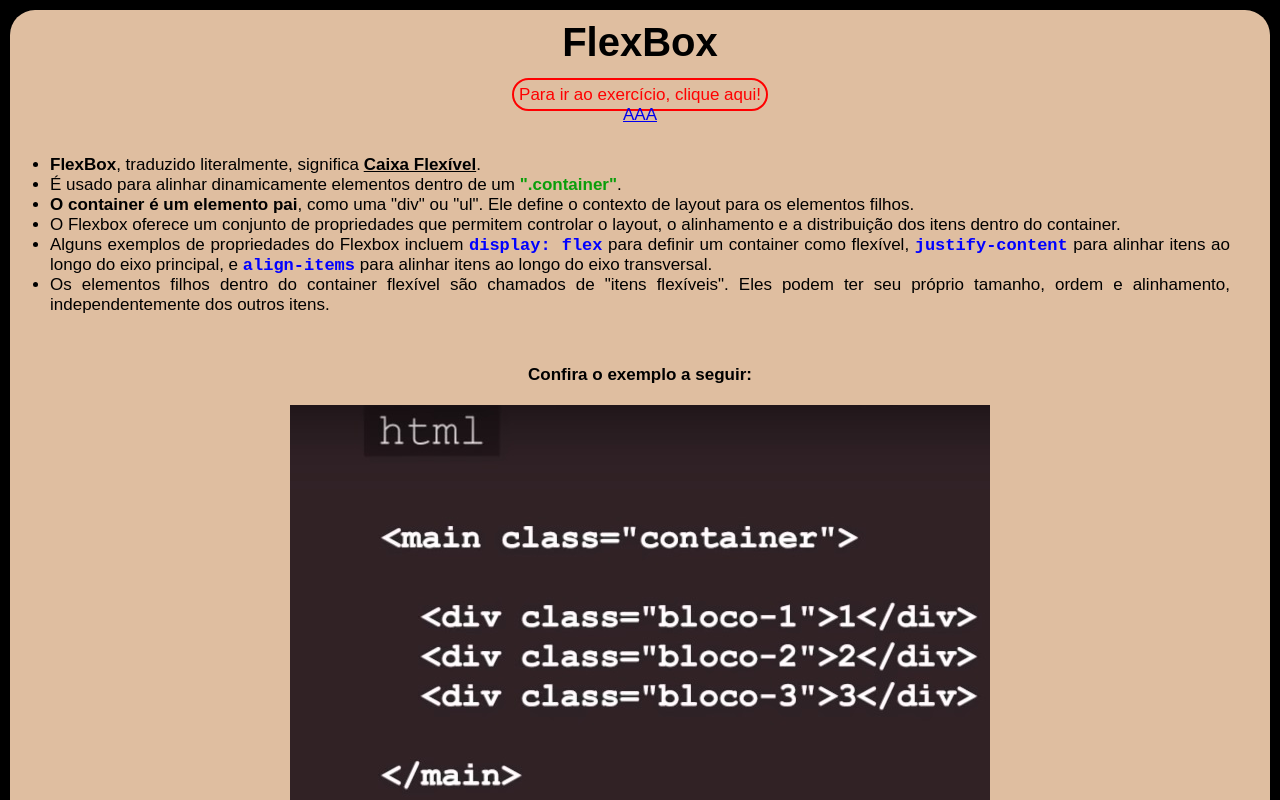
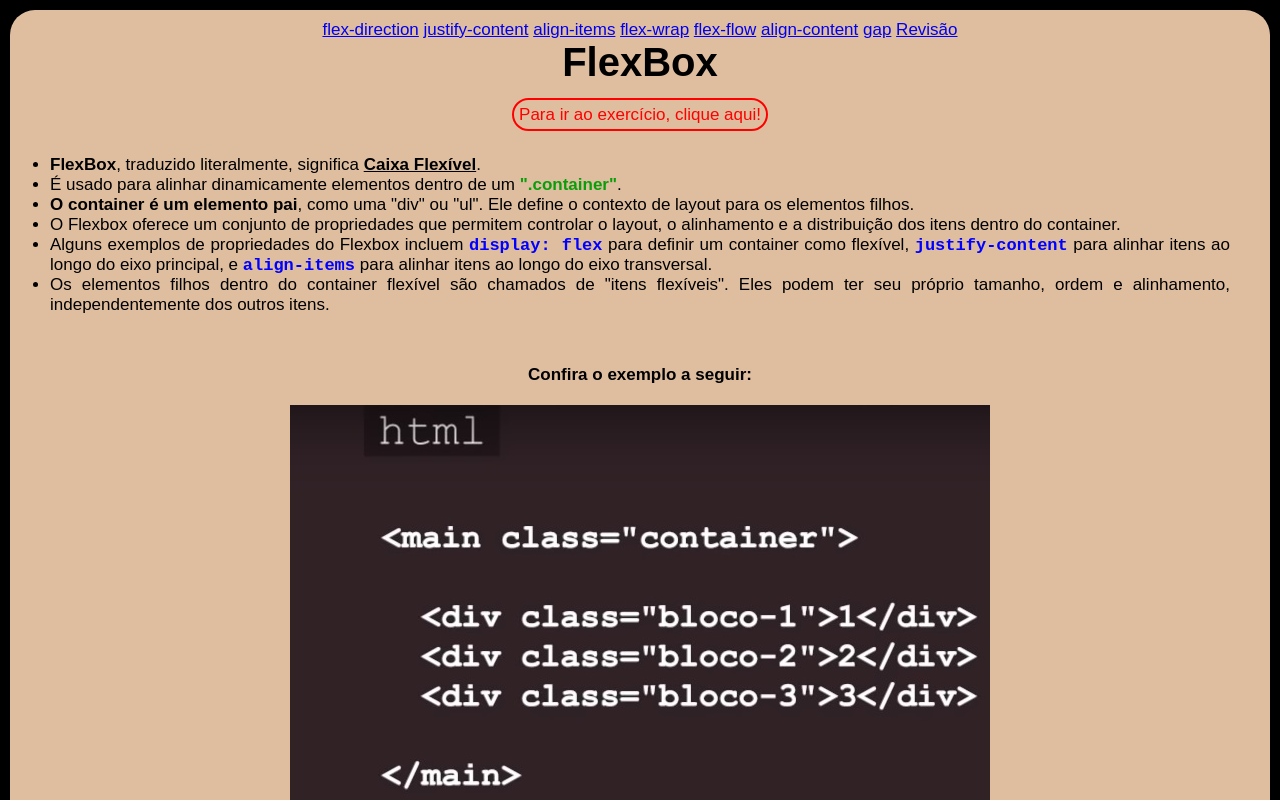
Before and after one commit to guilhermealucard/flexbox-css, a plain HTML site: page index.html in a window 1280 px wide. Shown: the top 800 px of the page. Drawn offline with Linux system fonts and the light colour scheme.

Commit message:
Revisão

```diff
--- a/estilos/style.css
+++ b/estilos/style.css
@@ -6,6 +6,7 @@
 
 html {
   font-size: 62.5%;
+  scroll-behavior: smooth;
 }
 
 body{
@@ -32,6 +33,10 @@ section{
   padding: 1.0rem;
   text-align: center;
   border-radius: 2.5rem;
+}
+
+section > nav{
+
 }
 
 section > article > h1, h2{
@@ -203,6 +208,7 @@ border: 0.3rem solid black;
             .revisao{
               background-color: rgb(189, 150, 185);
               padding: 1rem;
+              border: 0.3rem solid black;
 
             }
 
--- a/index.html
+++ b/index.html
@@ -12,13 +12,23 @@
     <main>
       <section>
 
+          <nav>
+            <a href="#flex-direction" class="a1">flex-direction</a>
+            <a href="#justify-content" class="a2">justify-content</a>
+            <a href="#align-items" class="a3">align-items</a>
+            <a href="#flex-wrap" class="a1">flex-wrap</a>
+            <a href="#flex-flow" class="a2">flex-flow</a>
+            <a href="#align-content" class="a3">align-content</a>
+            <a href="#gap" class="a1">gap</a>
+            <a href="#revisão" class="a2">Revisão</a>
+          </nav>
 
         <article class="intro">
 
           <h1>FlexBox</h1>
           <div class="link"><a href="exercicio-01.html">Para ir ao exercício, clique aqui!</a></div>
 
-          <a href="#flex-direction">AAA</a>
+
 
           <ul>
             <li><strong>FlexBox</strong>, traduzido literalmente, significa <strong><u>Caixa Flexível</u></strong>.</li>
@@ -69,7 +79,7 @@
         </article>
 
 
-          <article class="flex-direction">
+          <article class="flex-direction" id="flex-direction">
 
             <h2><code>flex-direction</code></h2>
             <p>
@@ -124,7 +134,7 @@
           </article>
 
 
-          <article class="justify-content">
+          <article class="justify-content" id="justify-content">
 
             <h2><code>justify-content</code></h2>
             <p>
@@ -171,7 +181,7 @@
           </article>
 
 
-            <article class="align-items">
+            <article class="align-items" id="align-items">
 
               <h2><code>align-items</code></h2>
               <p>
@@ -189,7 +199,7 @@
             </article>
 
 
-              <article class="flex-wrap">
+              <article class="flex-wrap" id="flex-wrap">
 
                 <h2><code>flex-wrap</code></h2>
                 <p>A propriedade CSS flex-wrap é utilizada em containers flexíveis para controlar o comportamento de quebra de linha dos itens flexíveis quando não há espaço suficiente no container para todos os itens ocuparem uma única linha. Ela determina se os itens devem ser dispostos em uma única linha (o valor padrão) ou se podem ser quebrados em linhas múltiplas. Existem três valores possíveis para flex-wrap:</p>
@@ -203,7 +213,7 @@
               </article>
 
 
-              <article class="flex-flow">
+              <article class="flex-flow" id="flex-flow">
 
                 <h2><code>flex-flow</code></h2>
                 <p>A propriedade CSS flex-flow é uma abreviação conveniente que combina as propriedades flex-direction e flex-wrap em uma única declaração. Isso permite definir a direção de layout dos itens flexíveis ao longo do eixo principal e controlar se os itens podem ser quebrados em múltiplas linhas, tudo em uma única linha de código.</p>
@@ -217,9 +227,9 @@
               </article>
 
 
-              <article class="align-content">
+              <article class="align-content" id="align-content">
 
-                <h2>Propriedade <code>align-content</code></h2>
+                <h2><code>align-content</code></h2>
                 <p>A propriedade CSS <code>align-conten</code>t é utilizada em containers flexíveis de múltiplas linhas para controlar o alinhamento dos itens flexíveis ao longo do eixo transversal, quando há espaço extra disponível no container. Lembrando que essa propriedade só se torna ativa se utilizarmos <code>flex-wrap: wrap;</code></p>
                 <img src="imagens/flexbox-8.jpg" alt="">
                 <ul>
@@ -233,9 +243,9 @@
               </article>
 
 
-                <article class="gap">
+                <article class="gap" id="gap">
 
-                  <h2>Propriedade <code>gap</code>, <code>row-gap</code> e <code>column-gap</code></h2>
+                  <h2><code>gap</code>, <code>row-gap</code> e <code>column-gap</code></h2>
                   <p>As propriedades gap, row-gap e column-gap são utilizadas em layouts de grade (grid) para controlar o espaçamento entre as linhas e colunas dos itens dentro do grid.</p>
                   <ul>
                     <li>gap: Esta propriedade CSS é uma abreviação conveniente para definir o espaçamento entre as linhas e colunas de um grid. Ela define o espaçamento tanto horizontalmente (entre as colunas) quanto verticalmente (entre as linhas) do grid. Quando usada sozinha, ela define o mesmo valor para row-gap e column-gap. Por exemplo: gap: 10px; define um espaçamento de 10 pixels entre as linhas e colunas.</li>
```
